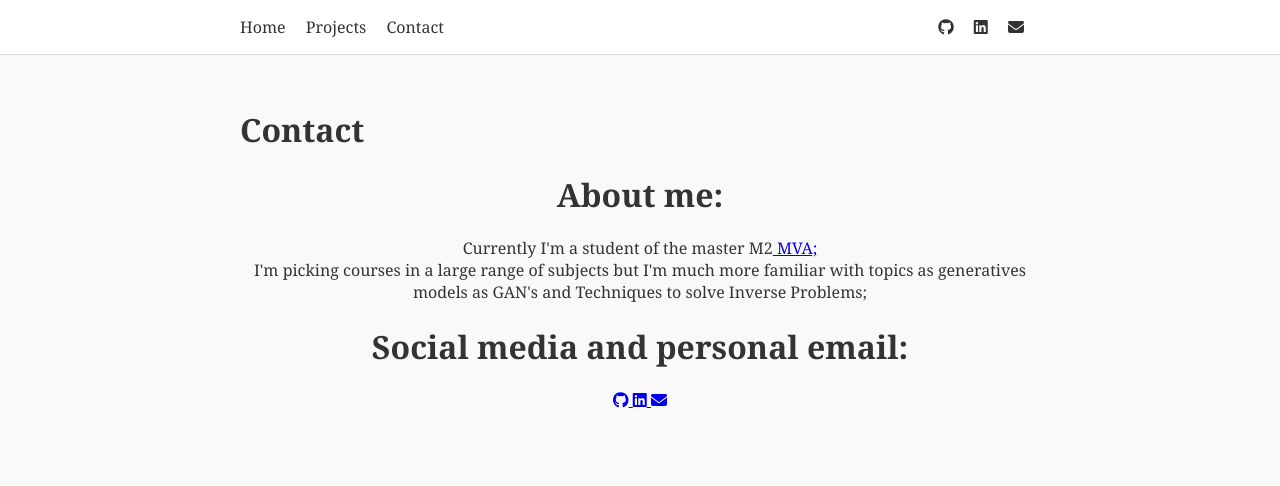
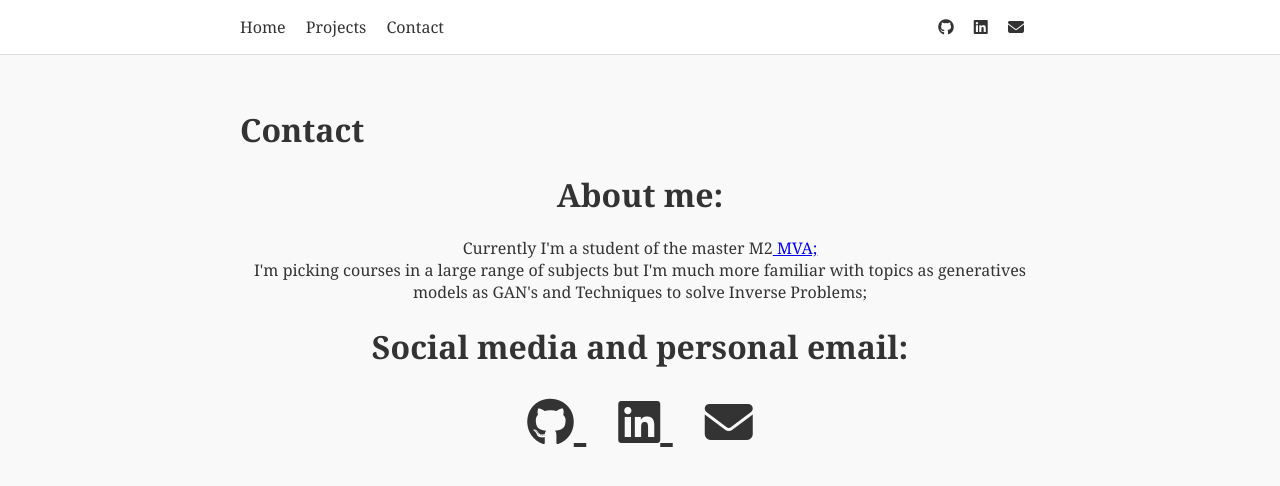
Before and after one commit to EwerthonMelzani/ewerthonmelzani.github.io, a Jekyll site: the page built from contact.md, in a window 1280 px wide. Shown: the top 486 px of the page. Built offline with Jekyll 4.4.1, drawn with Linux system fonts in a browser that asks for light colours.

Commit message:
The site with new layout

```diff
--- a/assets/css/style.css
+++ b/assets/css/style.css
@@ -58,3 +58,15 @@ nav {
   position: relative;
   top: -100px;           /* shift image upward to show 100–150px portion */
 }
+
+
+.contact-icons a {
+  font-size: 3rem;   /* increase size (default was ~1rem) */
+  margin: 0 1rem;
+  color: #333333;
+  transition: color 0.3s;
+}
+
+.contact-icons a:hover {
+  color: #4a90e2;
+}
```
